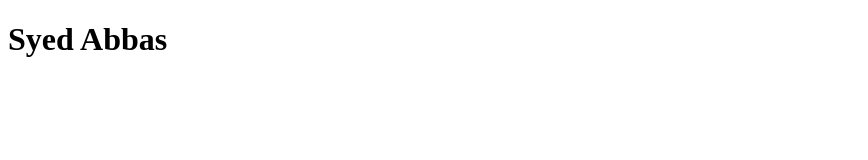
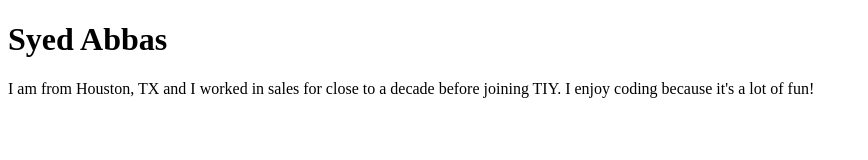
Before and after one commit to syedsabbas360/Git-skills, a plain HTML site: page index.html in a window 1280 px wide. Shown: the whole page, without its empty margins (0-868 px from the left). Drawn offline with Linux system fonts and the light colour scheme.

Commit message:
paragraph is now added

```diff
--- a/index.html
+++ b/index.html
@@ -6,5 +6,6 @@
   </head>
   <body>
     <h1>Syed Abbas</h1>
+      <p>I am from Houston, TX and I worked in sales for close to a decade before joining TIY.  I enjoy coding because it's a lot of fun!</p>
   </body>
 </html>
```
